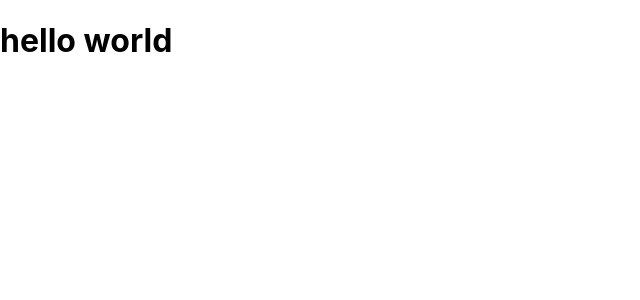
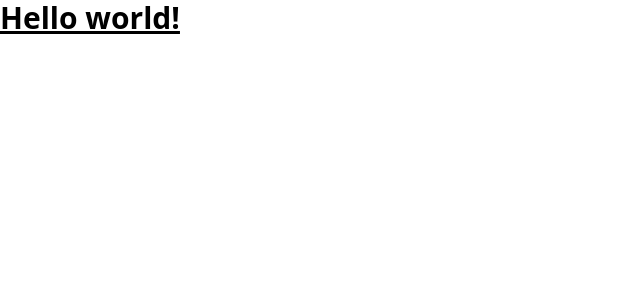
Before and after one commit to mohayax/School_Food_Ordering_System, a React (Create React App) app in the folder frontend/: page / in a window 1280 px wide. Shown: the top 300 px of the page, without its empty margins (0-640 px from the left). Built offline with nearby package versions, Linux system fonts and the light colour scheme.

Commit message:
tailwind set-up

```diff
--- a/frontend/package.json
+++ b/frontend/package.json
@@ -34,5 +34,8 @@
       "last 1 firefox version",
       "last 1 safari version"
     ]
+  },
+  "devDependencies": {
+    "tailwindcss": "^3.4.3"
   }
 }
--- a/frontend/src/App.js
+++ b/frontend/src/App.js
@@ -2,7 +2,9 @@
 function App() {
   return (
     <div >
-      <h1>hello world</h1>
+<h1 className="text-3xl font-bold underline">
+      Hello world!
+    </h1>
     </div>
   );
 }
--- a/frontend/src/index.css
+++ b/frontend/src/index.css
@@ -1,13 +1,3 @@
-body {
-  margin: 0;
-  font-family: -apple-system, BlinkMacSystemFont, 'Segoe UI', 'Roboto', 'Oxygen',
-    'Ubuntu', 'Cantarell', 'Fira Sans', 'Droid Sans', 'Helvetica Neue',
-    sans-serif;
-  -webkit-font-smoothing: antialiased;
-  -moz-osx-font-smoothing: grayscale;
-}
-
-code {
-  font-family: source-code-pro, Menlo, Monaco, Consolas, 'Courier New',
-    monospace;
-}
+@tailwind base;
+@tailwind components;
+@tailwind utilities;
--- /dev/null
+++ b/frontend/tailwind.config.js
@@ -0,0 +1,10 @@
+/** @type {import('tailwindcss').Config} */
+module.exports = {
+  content: [
+    "./src/**/*.{js,jsx,ts,tsx}",
+  ],
+  theme: {
+    extend: {},
+  },
+  plugins: [],
+}
```
Also changed, not shown: 1 other file (tests, documents, lock files or other folders).
